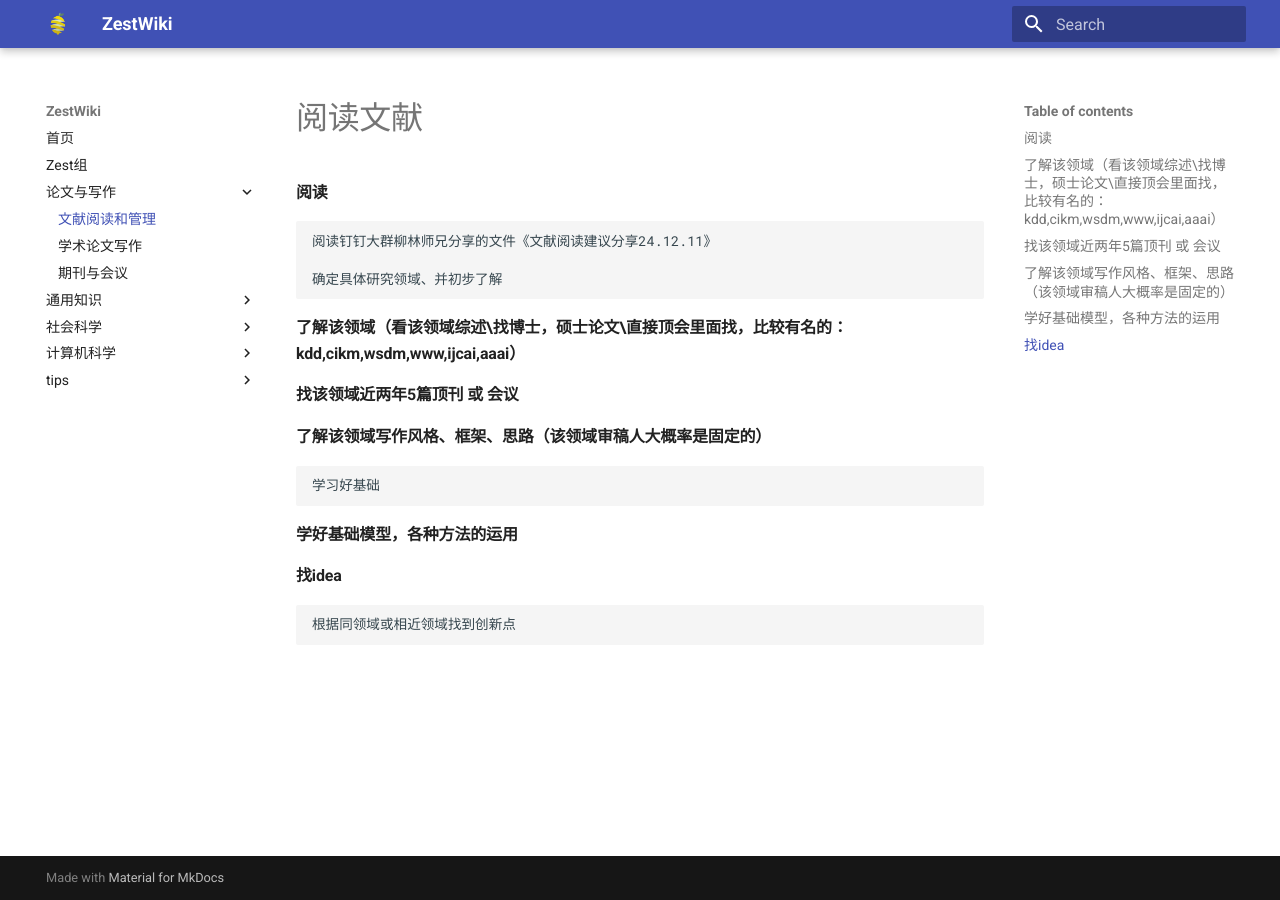
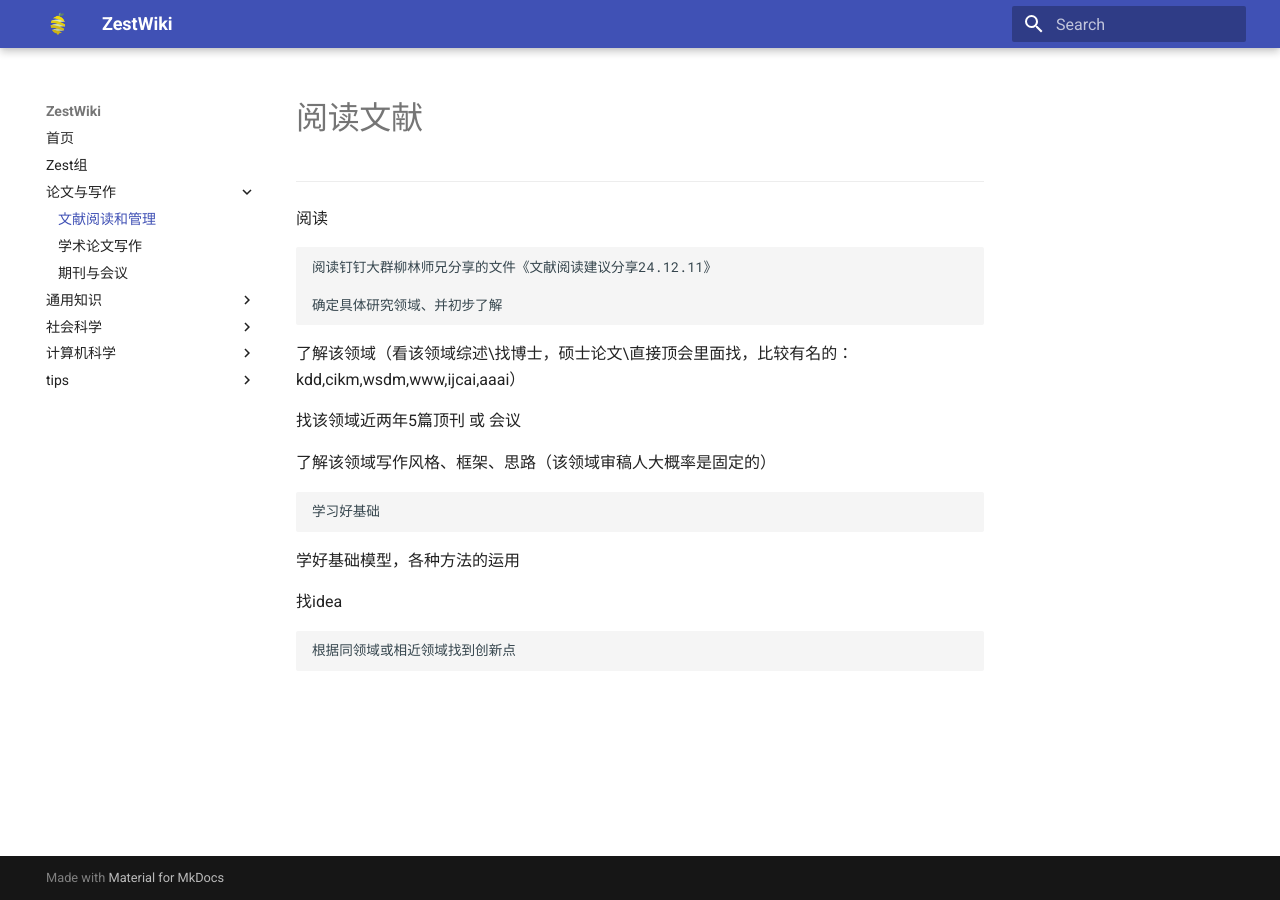
Before and after one commit to jtxdotpy/ZestWiki, an MkDocs documentation site: the page built from docs/paper/reading.md, in a window 1280 px wide. Built offline with MkDocs 1.6.1 and Material for MkDocs 9.7.7, drawn with Linux system fonts in a browser that asks for light colours.

Commit message:
Update reading.md

```diff
--- a/docs/paper/reading.md
+++ b/docs/paper/reading.md
@@ -1,21 +1,22 @@
 # 阅读文献
 
-#### 阅读
+---
+阅读
 
     阅读钉钉大群柳林师兄分享的文件《文献阅读建议分享24.12.11》
 
     确定具体研究领域、并初步了解
 
-#### 了解该领域（看该领域综述\找博士，硕士论文\直接顶会里面找，比较有名的：kdd,cikm,wsdm,www,ijcai,aaai）
+了解该领域（看该领域综述\找博士，硕士论文\直接顶会里面找，比较有名的：kdd,cikm,wsdm,www,ijcai,aaai）
 
-#### 找该领域近两年5篇顶刊 或 会议
+找该领域近两年5篇顶刊 或 会议
 
-#### 了解该领域写作风格、框架、思路（该领域审稿人大概率是固定的）
+了解该领域写作风格、框架、思路（该领域审稿人大概率是固定的）
 
     学习好基础
 
-#### 学好基础模型，各种方法的运用
+学好基础模型，各种方法的运用
 
-#### 找idea
+找idea
 
     根据同领域或相近领域找到创新点
```
